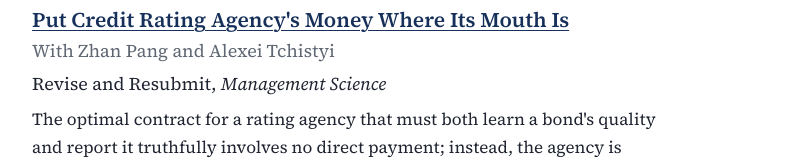
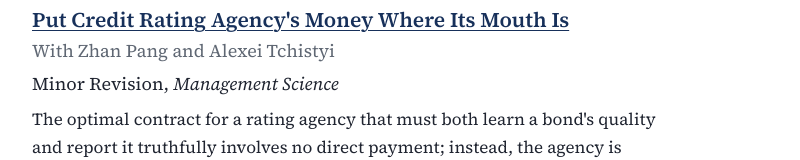
Before and after one commit to IntuitionQuant/IntuitionQuant.github.io, a plain HTML site: page index.html in a window 1280 px wide. Shown: the part 1808-1968 px from the top of the page, without its empty margins (182-982 px from the left). Drawn offline with Linux system fonts and the light colour scheme.

Commit message:
Record the minor revision decision on Put Credit Rating Agency's Money Where Its Mouth Is on the home and research pages and refresh the CV and the research statement, at Ping's request on 2026-11-24. Management Science returned a minor revision decision on the paper, as Ping reported today. index.html and research.html each change one line: the status paragraph under the paper reads Minor Revision, Management Science where it read Revise and Resubmit, Management Science; no other page states the paper's status. assets/docs/Ping_Liu_CV.pdf is the rebuilt tex_files/CVPL.pdf of job-market commit 3425a1c, four pages, and assets/docs/Ping_Liu_Research_Statement.pdf is the rebuilt tex_files/Research_Statement_Agenda_PingLiu.pdf of the same commit, three pages; both carry the new status and are byte-identical to their sources. Approved through the diff preview against the committed pages. Codex adversarial review of this working tree, thread 01a20f07-7e7d-7950-842e-8cfd970bcb66: verdict approve, no material findings; each page changes exactly one status line with balanced tags and every other paper unchanged, no stale wording or contradictory heading remains, the PDF links resolve, and both PDFs match the job-market files byte for byte and differ in extracted text from the previous copies only by the status wording and its reflow.
Co-Authored-By: Claude Fable 5.2 <noreply@anthropic.com>

```diff
--- a/index.html
+++ b/index.html
@@ -63,7 +63,7 @@
         <li class="paper">
           <p class="title"><a href="https://papers.ssrn.com/sol3/papers.cfm?abstract_id=3992776">Put Credit Rating Agency's Money Where Its Mouth Is</a></p>
           <p class="authors">With Zhan Pang and Alexei Tchistyi</p>
-          <p class="status">Revise and Resubmit, <em>Management Science</em></p>
+          <p class="status">Minor Revision, <em>Management Science</em></p>
           <p class="summary">The optimal contract for a rating agency that must both learn a bond's quality and report it truthfully involves no direct payment; instead, the agency is given the opportunity to profit from its own knowledge and earns only when its rating proves accurate. A chooser option on credit default swaps, mediated by a clearinghouse, implements the contract.</p>
         </li>
       </ol>
```
Also changed, not shown: research.html (+1 -1 lines), 2 other files.
